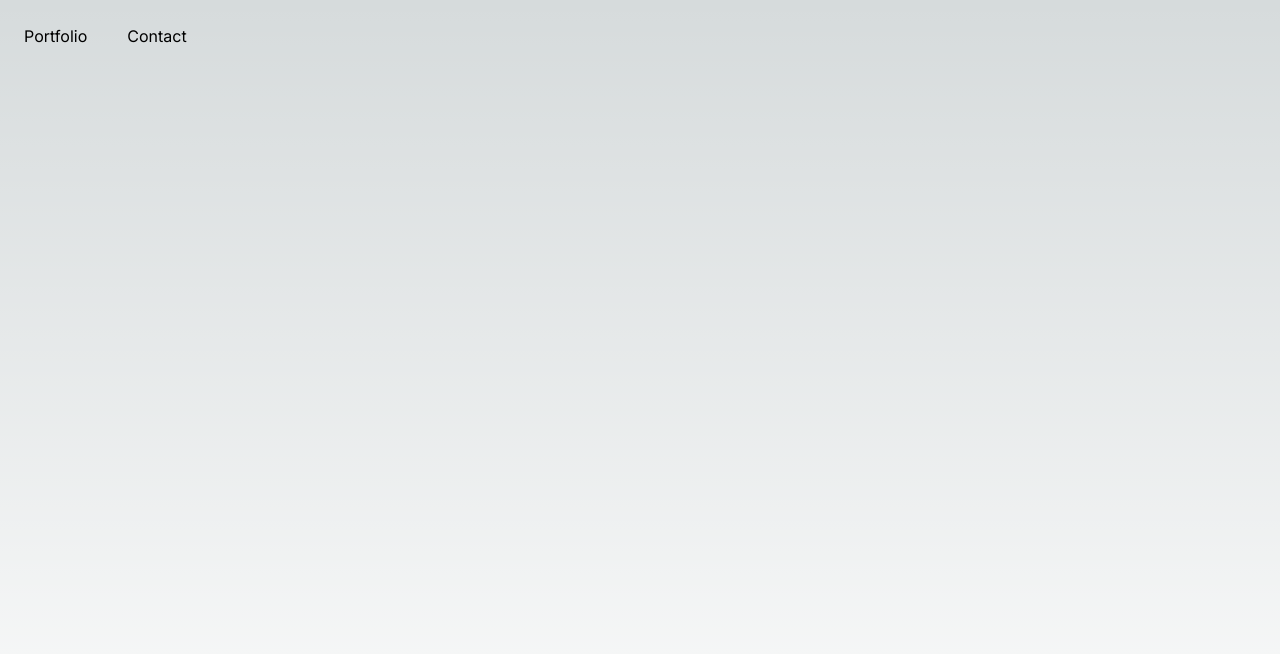
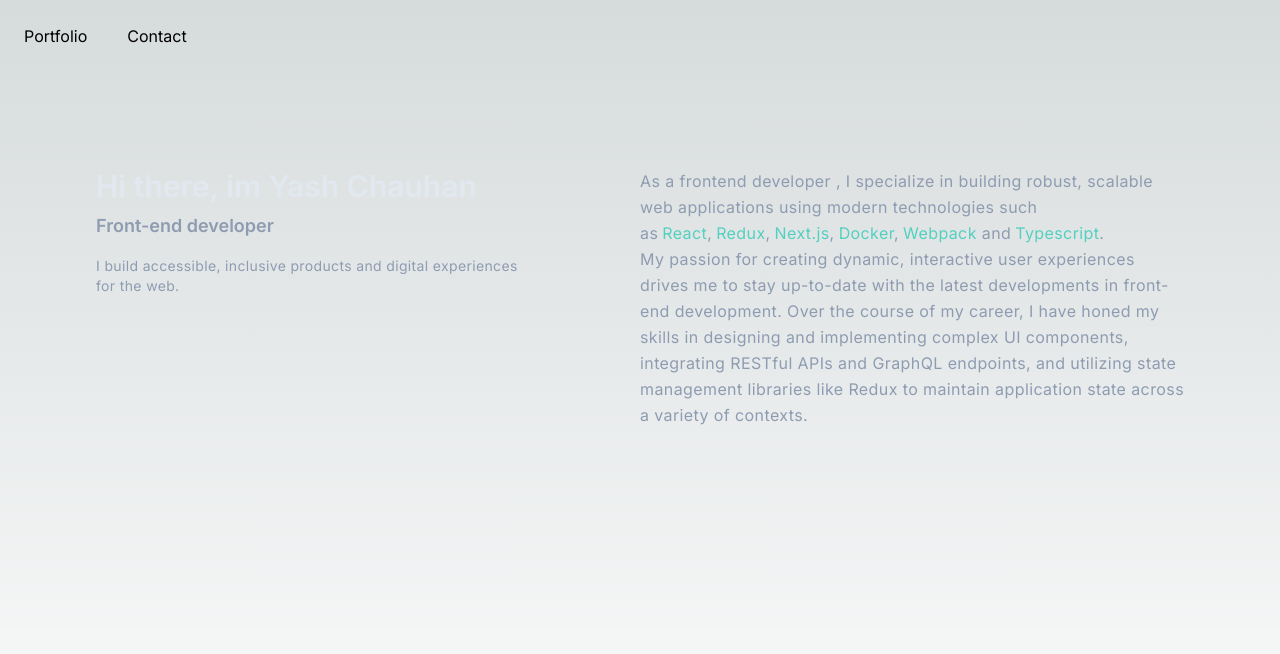
Before and after one commit to YashChauhan858/skords, a Next.js app: page / in a window 1280 px wide. Shown: the top 654 px of the page. Built offline with nearby package versions, Linux system fonts and the light colour scheme.

Commit message:
Added aboutme section

```diff
--- a/src/app/page.tsx
+++ b/src/app/page.tsx
@@ -1,7 +1,24 @@
+import AboutMe from "@/components/AboutMe/AboutMe";
+
 export default function Home() {
   return (
     <main className="flex min-h-screen flex-col items-center justify-between p-24">
-      <section></section>
+      <section className="w-full flex">
+        <div className="w-1/2">
+          <h1 className="font-semibold text-3xl text-textColor">
+            Hi there, im Yash Chauhan
+          </h1>
+          <p className="font-semibold text-lg text-textColorMuted mt-2">
+            Front-end developer
+          </p>
+          <p className="mt-4 pl-3 text-sm w-3/5 lg:w-[80%] text-textColorMuted tracking-wide lg:pl-0">
+            I build accessible, inclusive products and digital experiences for
+            the web.
+          </p>
+        </div>
+        {/* About section */}
+        <AboutMe />
+      </section>
     </main>
   );
 }
--- /dev/null
+++ b/src/components/AboutMe/AboutMe.tsx
@@ -0,0 +1,79 @@
+const AboutMe = () => {
+  return (
+    <section className="w-1/2">
+      <p className="text-textColorMuted w-9/12 tracking-wide leading-relaxed lg:w-full">
+        As a frontend developer , I specialize in building robust, scalable web
+        applications using modern technologies such as
+        <span className="text-badgeText ml-1">
+          <a
+            href="https://react.dev/"
+            target="_blank"
+            rel="noopener noreferrer"
+          >
+            React
+          </a>
+        </span>
+        ,
+        <span className="text-badgeText ml-1">
+          <a
+            href="https://redux.js.org/"
+            target="_blank"
+            rel="noopener noreferrer"
+          >
+            Redux
+          </a>
+        </span>
+        ,
+        <span className="text-badgeText ml-1">
+          <a
+            href="https://nextjs.org/"
+            target="_blank"
+            rel="noopener noreferrer"
+          >
+            Next.js
+          </a>
+        </span>
+        ,
+        <span className="text-badgeText ml-1">
+          <a
+            href="https://www.docker.com/"
+            target="_blank"
+            rel="noopener noreferrer"
+          >
+            Docker
+          </a>
+        </span>
+        ,
+        <span className="text-badgeText ml-1">
+          <a
+            href="https://webpack.js.org/"
+            target="_blank"
+            rel="noopener noreferrer"
+          >
+            Webpack
+          </a>
+        </span>{" "}
+        and
+        <span className="text-badgeText ml-1">
+          <a
+            href="https://www.typescriptlang.org/"
+            target="_blank"
+            rel="noopener noreferrer"
+          >
+            Typescript
+          </a>
+        </span>
+        .
+        <br className="block mt-5" />
+        My passion for creating dynamic, interactive user experiences drives me
+        to stay up-to-date with the latest developments in front-end
+        development. Over the course of my career, I have honed my skills in
+        designing and implementing complex UI components, integrating RESTful
+        APIs and GraphQL endpoints, and utilizing state management libraries
+        like Redux to maintain application state across a variety of contexts.
+      </p>
+    </section>
+  );
+};
+
+export default AboutMe;
```
